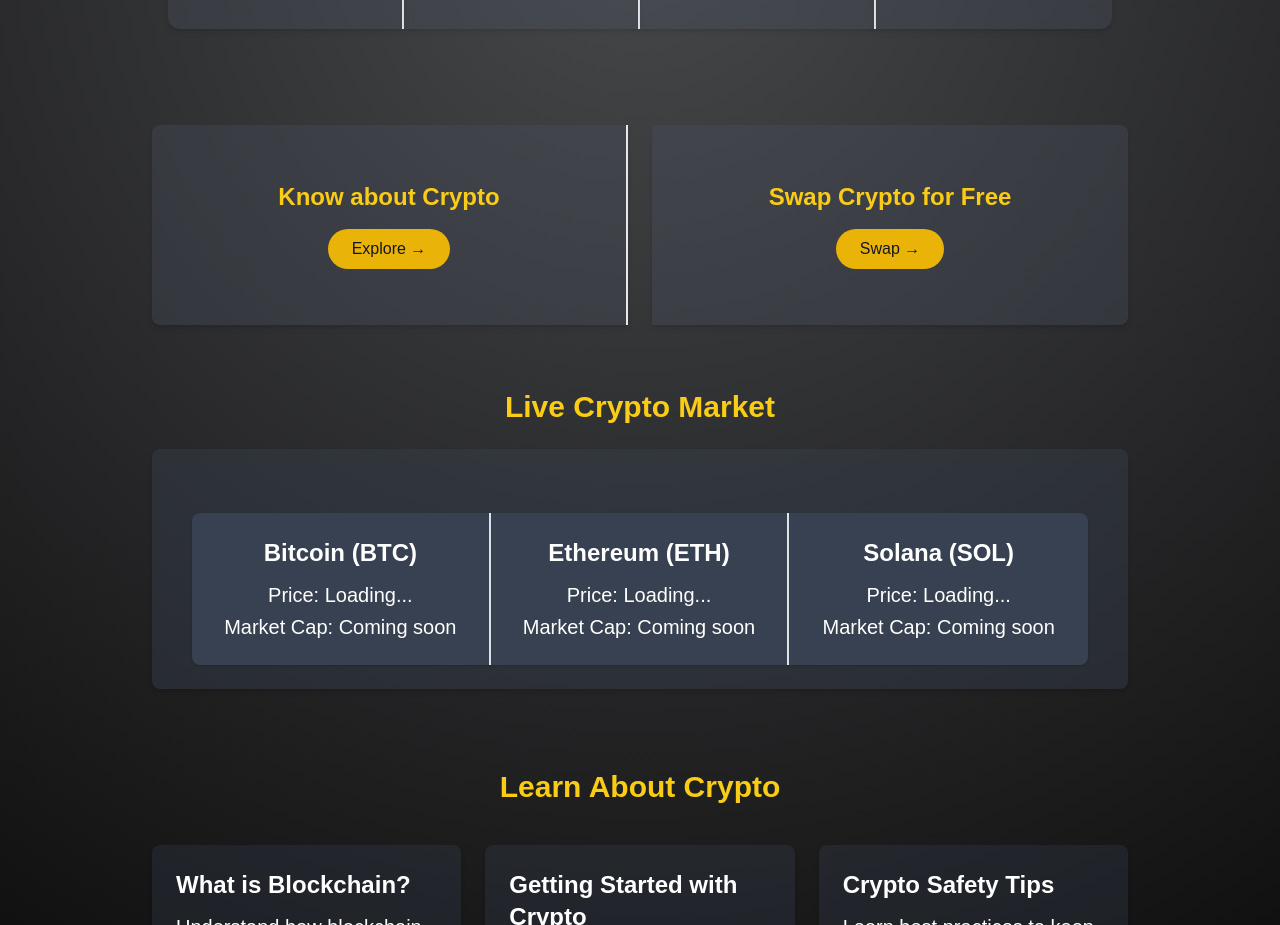
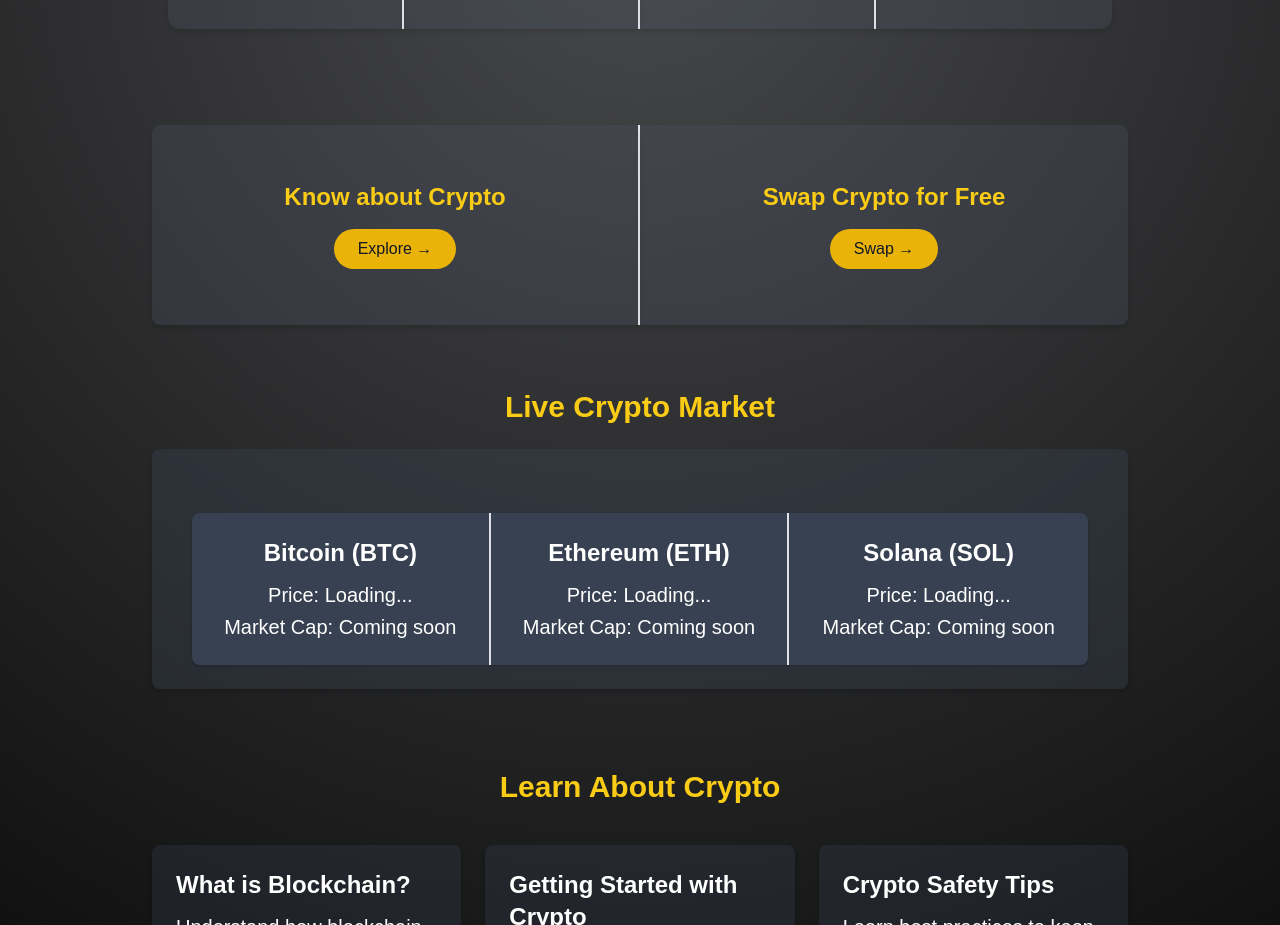
Before and after one commit to digvijaybhonsle/my-erc20-app, a React (Vite) app in the folder client/: page / in a window 1280 px wide. Shown: the part 1503-2428 px from the top of the page. Built offline with nearby package versions, Linux system fonts and the light colour scheme; no server answers.

Commit message:
new commit

```diff
--- a/client/index.html
+++ b/client/index.html
@@ -5,7 +5,7 @@
     <link rel="icon" type="image/svg+xml" href="/vite.svg" />
     <meta name="viewport" content="width=device-width, initial-scale=1.0" />
     <link rel="stylesheet" href="style.css">
-    <title>Vite + React + TS</title>
+    <title>Smart Wallet</title>
   </head>
   <body>
     <div id="root"></div>
--- a/client/src/pages/Home.tsx
+++ b/client/src/pages/Home.tsx
@@ -136,7 +136,7 @@ const Home = () => {
       </div>
 
       {/* Learn / Swap Section */}
-      <div className="grid grid-cols-1 sm:grid-cols-1 md:grid-cols-2 mt-12 px-6 min-h-[200px] gap-6">
+      <div className="grid grid-cols-1 sm:grid-cols-1 md:grid-cols-2 mt-12 px-6 min-h-[200px]">
         <div className="bg-gray-600 bg-opacity-30 p-6 rounded-l-lg shadow-md text-center border-r-2 flex flex-col justify-center items-center">
           <h2 className="text-2xl font-semibold text-yellow-400 mb-4">
             Know about Crypto
```
Also changed, not shown: 1 other file (tests, documents, lock files or other folders).
